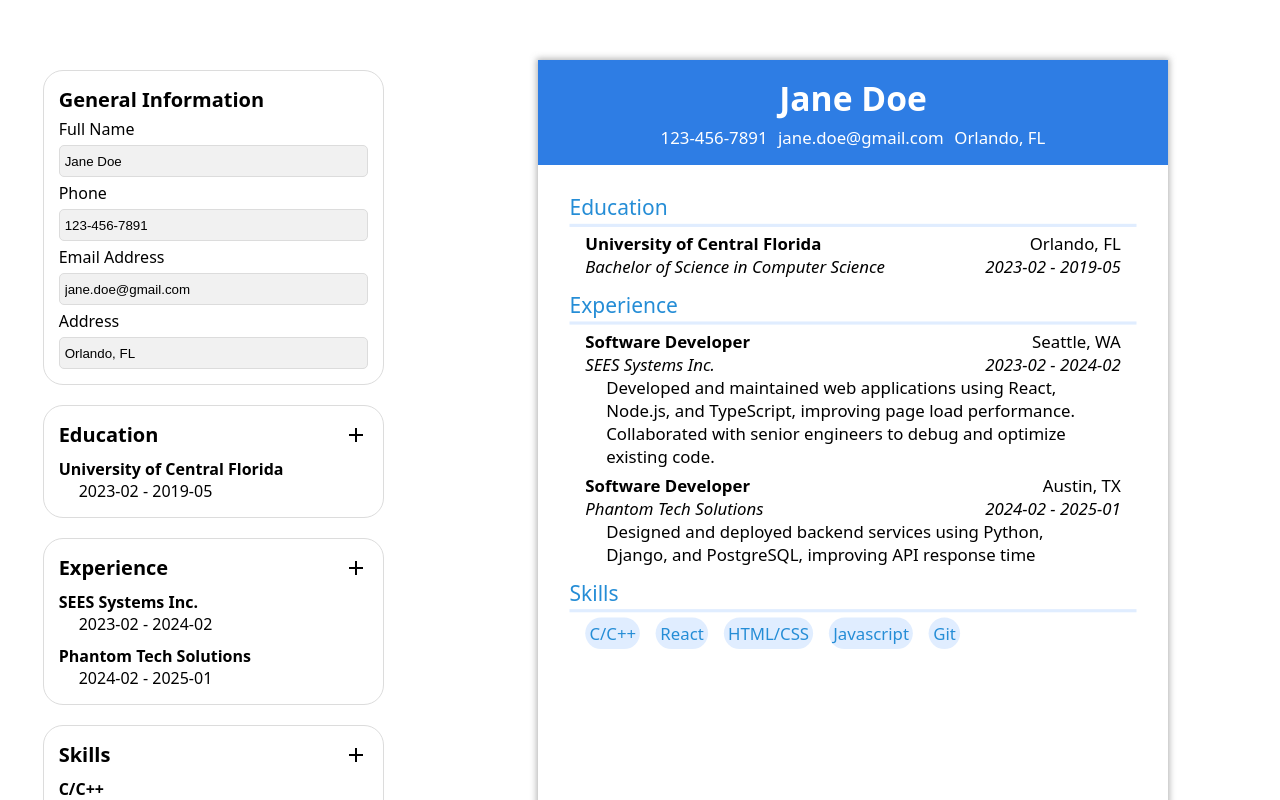
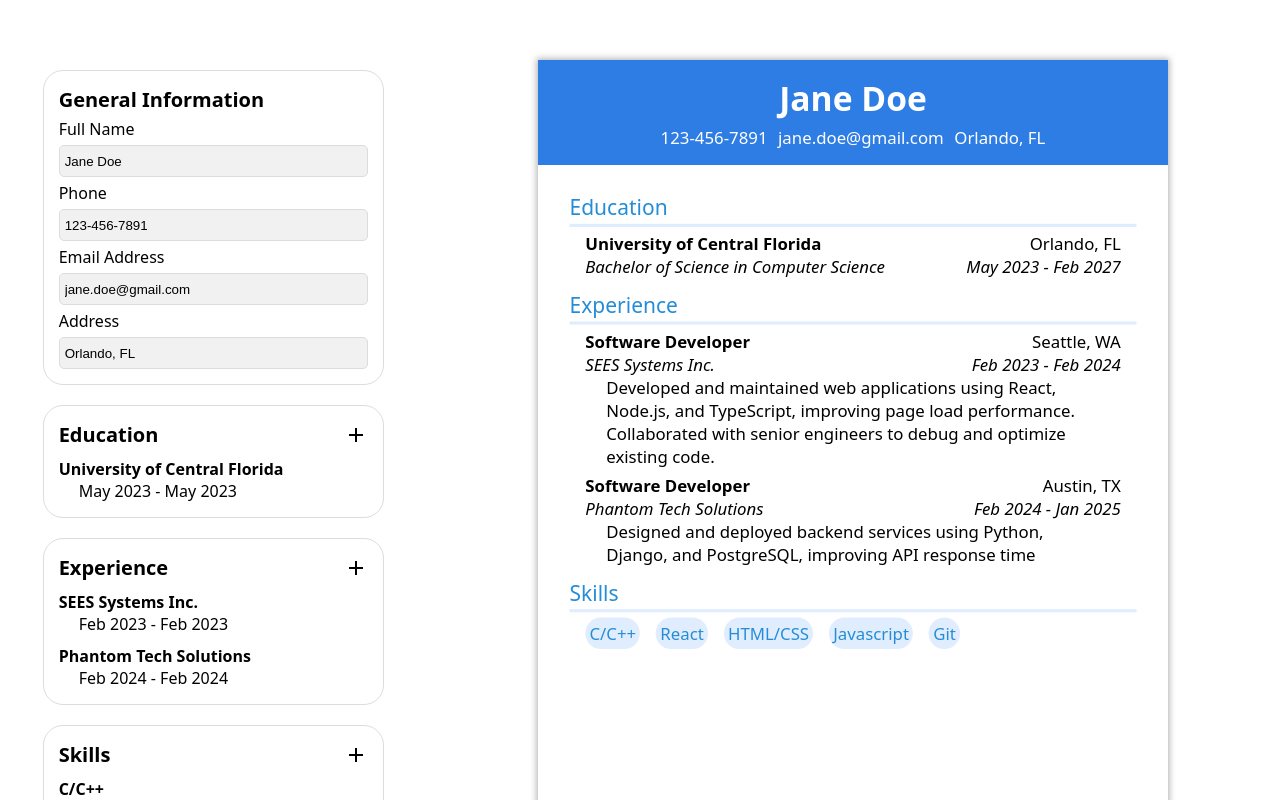
Before and after one commit to eggtoasts/cv-maker, a React (Vite) app: page / in a window 1280 px wide. Shown: the top 800 px of the page. Built offline with nearby package versions, Linux system fonts and the light colour scheme.

Commit message:
feat: date conversion for data

```diff
--- a/src/components/Data/data.jsx
+++ b/src/components/Data/data.jsx
@@ -4,8 +4,8 @@ export const education = [
     degree: "Bachelor of Science",
     field: "Computer Science",
     location: "Orlando, FL",
-    startDate: "2023-02",
-    endDate: "2019-05",
+    startDate: "2023-05",
+    endDate: "2027-02",
     id: 1,
   },
 ];
@@ -44,3 +44,62 @@ export const skills = [
   { skill: "Javascript", id: 7 },
   { skill: "Git", id: 8 },
 ];
+
+export function conv(str) {
+  const a = str.split("-");
+
+  const year = a[0];
+  let month = Number(a[1]);
+
+  switch (month) {
+    case 1:
+      month = "Jan";
+      break;
+
+    case 2:
+      month = "Feb";
+      break;
+
+    case 3:
+      month = "March";
+      break;
+
+    case 4:
+      month = "April";
+      break;
+
+    case 5:
+      month = "May";
+      break;
+
+    case 6:
+      month = "June";
+      break;
+
+    case 7:
+      month = "July";
+      break;
+
+    case 8:
+      month = "Aug";
+      break;
+
+    case 9:
+      month = "Sept";
+      break;
+
+    case 10:
+      month = "Oct";
+      break;
+
+    case 11:
+      month = "Nov";
+      break;
+
+    case 12:
+      month = "Dec";
+      break;
+  }
+
+  return month + " " + year;
+}
--- a/src/components/Resume/SchoolCard.jsx
+++ b/src/components/Resume/SchoolCard.jsx
@@ -1,3 +1,4 @@
+import { conv } from "../Data/data";
 function SchoolCard({ itemInfo }) {
   const { universityName, degree, location, field, startDate, endDate } =
     itemInfo;
@@ -13,7 +14,7 @@ function SchoolCard({ itemInfo }) {
           {degree} in {field}
         </div>
         <div className="year-info">
-          {startDate} - {endDate}
+          {conv(startDate)} - {conv(endDate)}
         </div>
       </div>
     </div>
--- a/src/components/Resume/WorkCard.jsx
+++ b/src/components/Resume/WorkCard.jsx
@@ -1,3 +1,4 @@
+import { conv } from "../Data/data";
 function WorkCard({ itemInfo }) {
   const {
     position,
@@ -17,7 +18,7 @@ function WorkCard({ itemInfo }) {
       <div className="section-sub-info">
         <div className="left-info">{companyName}</div>
         <div className="right-info">
-          {startDate} - {endDate}
+          {conv(startDate)} - {conv(endDate)}
         </div>
       </div>
       <div className="description">{description}</div>
--- a/src/components/Sidebar/EducationSection.jsx
+++ b/src/components/Sidebar/EducationSection.jsx
@@ -2,6 +2,7 @@ import EducationForm from "./EducationForm";
 import EditEducationForm from "./EditEducationForm";
 import Icon from "@mdi/react";
 import { mdiPlus } from "@mdi/js";
+import { conv } from "../Data/data";
 
 function EducationSection({
   addEduData,
@@ -23,7 +24,7 @@ function EducationSection({
       >
         <div className="title">{item.universityName}</div>
         <div className="description">
-          {item.startDate} - {item.endDate}
+          {conv(item.startDate)} - {conv(item.startDate)}
         </div>
       </div>
     );
--- a/src/components/Sidebar/ExperienceSection.jsx
+++ b/src/components/Sidebar/ExperienceSection.jsx
@@ -5,7 +5,7 @@ import ExperienceForm from "./ExperienceForm";
 import EditExperienceForm from "./EditExperienceForm";
 import Icon from "@mdi/react";
 import { mdiPlus } from "@mdi/js";
-
+import { conv } from "../Data/data";
 export default function ExperienceSection({
   expData,
   addExpData,
@@ -26,7 +26,7 @@ export default function ExperienceSection({
       >
         <div className="title">{item.companyName}</div>
         <div className="description">
-          {item.startDate} - {item.endDate}
+          {conv(item.startDate)} - {conv(item.startDate)}
         </div>
       </div>
     );
```
